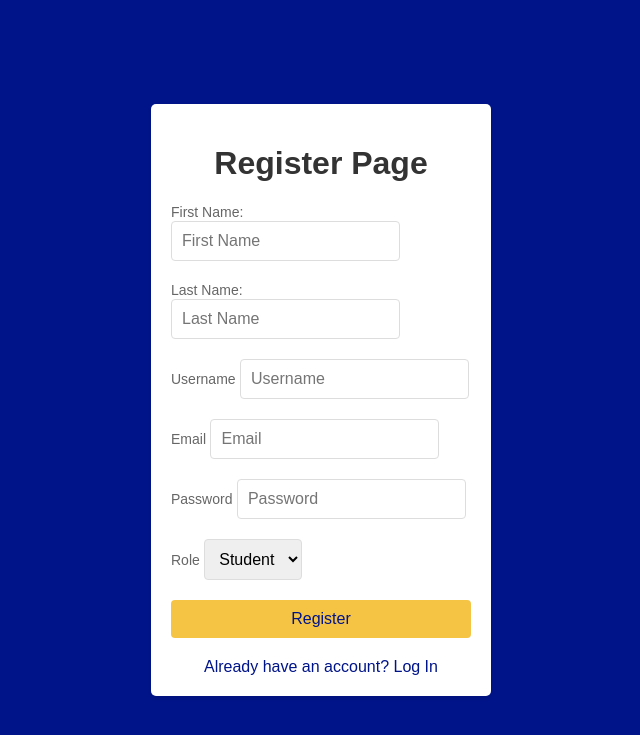
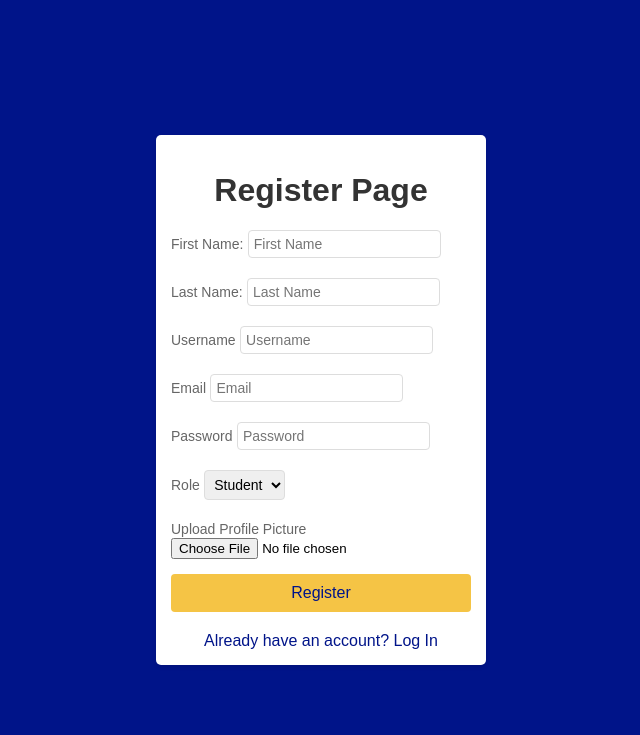
Before and after one commit to jjuela/ThriftySwap, a Flask app: page /register in a window 1280 px wide. Shown: the top 735 px of the page, without its empty margins (319-959 px from the left). Run offline with Flask 2, Linux system fonts and the light colour scheme; some libraries are stand-ins or nearby versions.

Commit message:
User profile picture

```diff
--- a/forms.py
+++ b/forms.py
@@ -1,6 +1,7 @@
 from flask_wtf import FlaskForm
-from wtforms import StringField, PasswordField, SubmitField, ValidationError, SelectField, FloatField, IntegerField
+from wtforms import StringField, PasswordField, SubmitField, ValidationError, SelectField, FloatField, IntegerField, FileField
 from wtforms.validators import InputRequired, Length, Email, NumberRange
+from flask_wtf.file import FileAllowed
 from models import User  # Import the User model if needed
 
 class RegisterForm(FlaskForm):
@@ -16,10 +17,22 @@ class RegisterForm(FlaskForm):
                             InputRequired(), Length(min=1, max=20)], render_kw={"placeholder": "First Name"})
     last_name = StringField(validators=[
                             InputRequired(), Length(min=1, max=20)], render_kw={"placeholder": "Last Name"})
+    picture = FileField('Upload Profile Picture', validators=[FileAllowed(['jpg', 'png'])])
 
     role = SelectField('Role', choices=[('student', 'Student'), ('staff', 'Staff')], default='student')
 
     submit = SubmitField('Register')
+
+    def validate_username(self, username):
+        existing_user_username = User.query.filter_by(
+            username=username.data).first()
+        if existing_user_username:
+            raise ValidationError(
+                'That username already exists. Please choose a different one.')
+
+    def validate_email(self, email):
+        if not email.data.lower().endswith('@southernct.edu'):
+            raise ValidationError('Please use a Southern Connecticut State University email address.')
 
     def validate_username(self, username):
         existing_user_username = User.query.filter_by(
--- a/models.py
+++ b/models.py
@@ -18,6 +18,7 @@ class User(db.Model, UserMixin):
     reset_expiration = db.Column(db.DateTime)
     store_id = db.Column(db.Integer, db.ForeignKey('store.id'), nullable=True)
     verified = db.Column(db.Boolean, default=False)
+    profile_picture = db.Column(db.String(20), nullable=True, default='default.jpg')
 
 class Inventory(db.Model):
     id = db.Column(db.Integer, primary_key=True)
--- a/routes.py
+++ b/routes.py
@@ -1,7 +1,10 @@
+import os
 from flask import Blueprint, render_template, redirect, url_for, request, jsonify, send_file, flash
 from flask_login import current_user, login_user, login_required, logout_user
 from datetime import datetime, timedelta
 from forms import RegisterForm, LoginForm, ForgotPasswordForm, ResetPasswordForm, ItemForm
+from flask_mail import Message
+from werkzeug.utils import secure_filename
 from models import User, Inventory, Store
 from app import app, db, mail
 from flask_bcrypt import Bcrypt
@@ -83,9 +86,18 @@ def register():
     form = RegisterForm()
 
     if form.validate_on_submit():
+
+        if form.picture.data:
+            picture_file = secure_filename(form.picture.data.filename)
+            picture_path = os.path.join(app.root_path, 'static/profile_pics', picture_file)
+            form.picture.data.save(picture_path)
+            picture_file = 'profile_pics/' + picture_file
+        else:
+            picture_file = 'default.jpg'
+
         hashed_password = bcrypt.generate_password_hash(form.password.data)
         new_user = User(username=form.username.data, email=form.email.data, password=hashed_password,
-                        first_name=form.first_name.data, last_name=form.last_name.data, role=form.role.data)
+                        first_name=form.first_name.data, last_name=form.last_name.data, role=form.role.data, profile_picture=picture_file)
 
         db.session.add(new_user)
         db.session.commit()
--- a/static/register.css
+++ b/static/register.css
@@ -11,7 +11,7 @@ body {
 
 .container {
     background-color: #ffffff;
-    padding: 20px;
+    padding: 15px;
     border-radius: 5px;
     box-shadow: 0 2px 4px rgba(0, 0, 0, 0.1);
     width: 300px;
@@ -38,11 +38,11 @@ form input[type="text"],
 form input[type="email"],
 form input[type="password"],
 form select {
-    padding: 10px;
+    padding: 5px;
     margin-bottom: 20px;
     border: 1px solid #ddd;
     border-radius: 4px;
-    font-size: 16px;
+    font-size: 14px;
 }
 
 form input[type="submit"] {
@@ -53,6 +53,7 @@ form input[type="submit"] {
     border-radius: 4px;
     cursor: pointer;
     font-size: 16px;
+    margin-top: 15px;
 }
 
 form input[type="submit"]:hover {
--- a/templates/home.html
+++ b/templates/home.html
@@ -12,13 +12,11 @@
 <body>
     <div class="container">
         {% if current_user.is_authenticated %}
-            <!-- User is logged in, you can display a welcome message or other content here -->
             <h1>Welcome, {{ current_user.username }}!</h1>
             <h2>Please select inventory</h2>
             <a class="btn" href="{{ url_for('dashboard') }}">ThriftyOwl</a><br>
             <a class="btn" href="{{ url_for('swapshopbase') }}">Swap Shop</a><br>
         {% else %}
-            <!-- User is not logged in, display the login and register links -->
             <h1>Login Authentication System in Flask.</h1>
             <a class="btn" href="{{ url_for('login') }}">Login Page</a><br>
             <a class="btn" href="{{ url_for('register') }}">Register Page</a><br>
--- a/templates/profile.html
+++ b/templates/profile.html
@@ -52,7 +52,7 @@
 
 <body>
     <div class="profile-container">
-        <img src="images/profile.jpg" alt="Profile" class="profile-image">
+        <img src="{{ url_for('static', filename=user.profile_picture) }}" alt="Profile" class="profile-image">
         <h1 class="profile-title">User Profile</h1>
 
         <div class="profile-info">
--- a/templates/register.html
+++ b/templates/register.html
@@ -11,7 +11,7 @@
 <div class="container">
     <h1>Register Page</h1>
 
-    <form method="POST" action="">
+    <form method="POST" action="" enctype="multipart/form-data">
         {{ form.hidden_tag() }}
 
         <div>
@@ -81,7 +81,16 @@
                 </ul>
             {% endif %}
         </div>
-
+        <div>
+            {{ form.picture.label }} {{ form.picture }}
+            {% if form.picture.errors %}
+                <ul class="errors">
+                    {% for error in form.picture.errors %}
+                        <li>{{ error }}</li>
+                    {% endfor %}
+                </ul>
+            {% endif %}
+        </div>
         {{ form.submit }}
     </form>
 
```
Also changed, not shown: instance/database.db.
